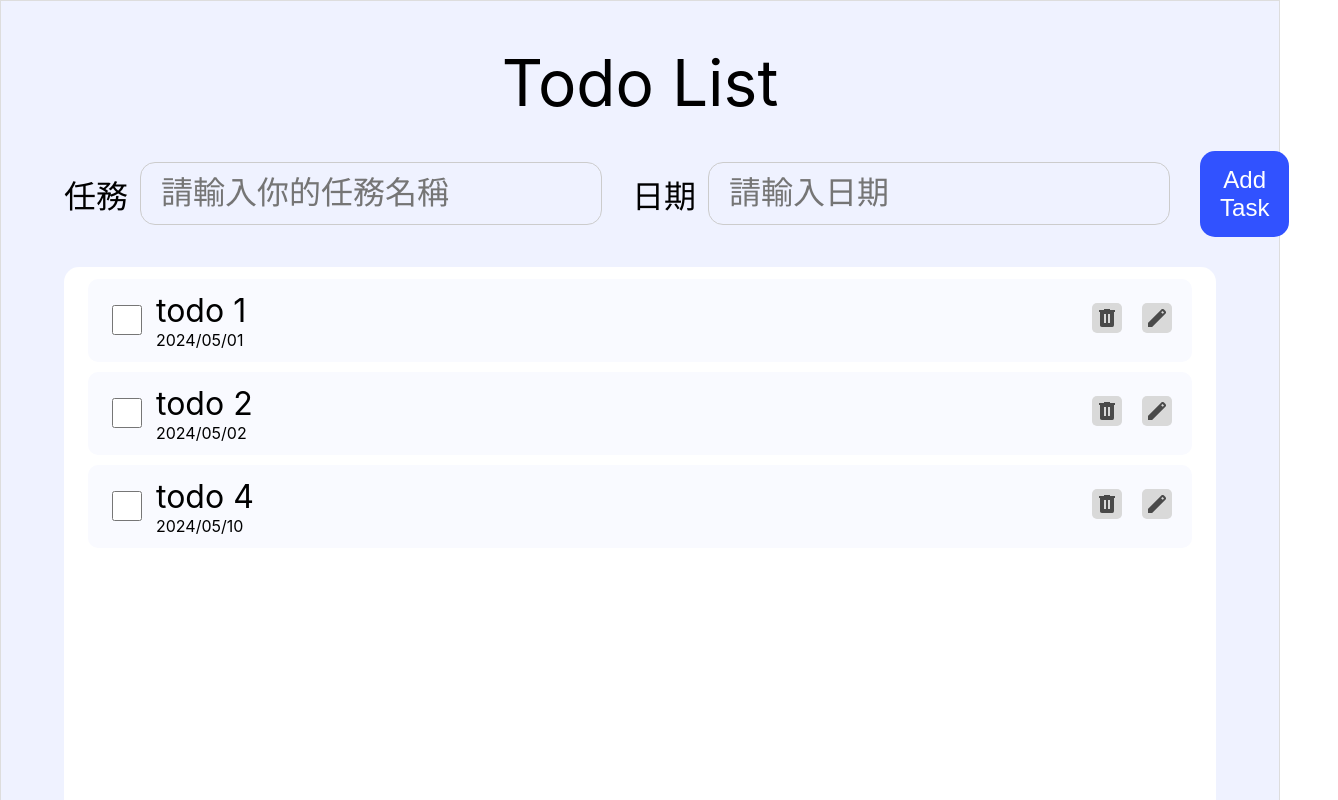
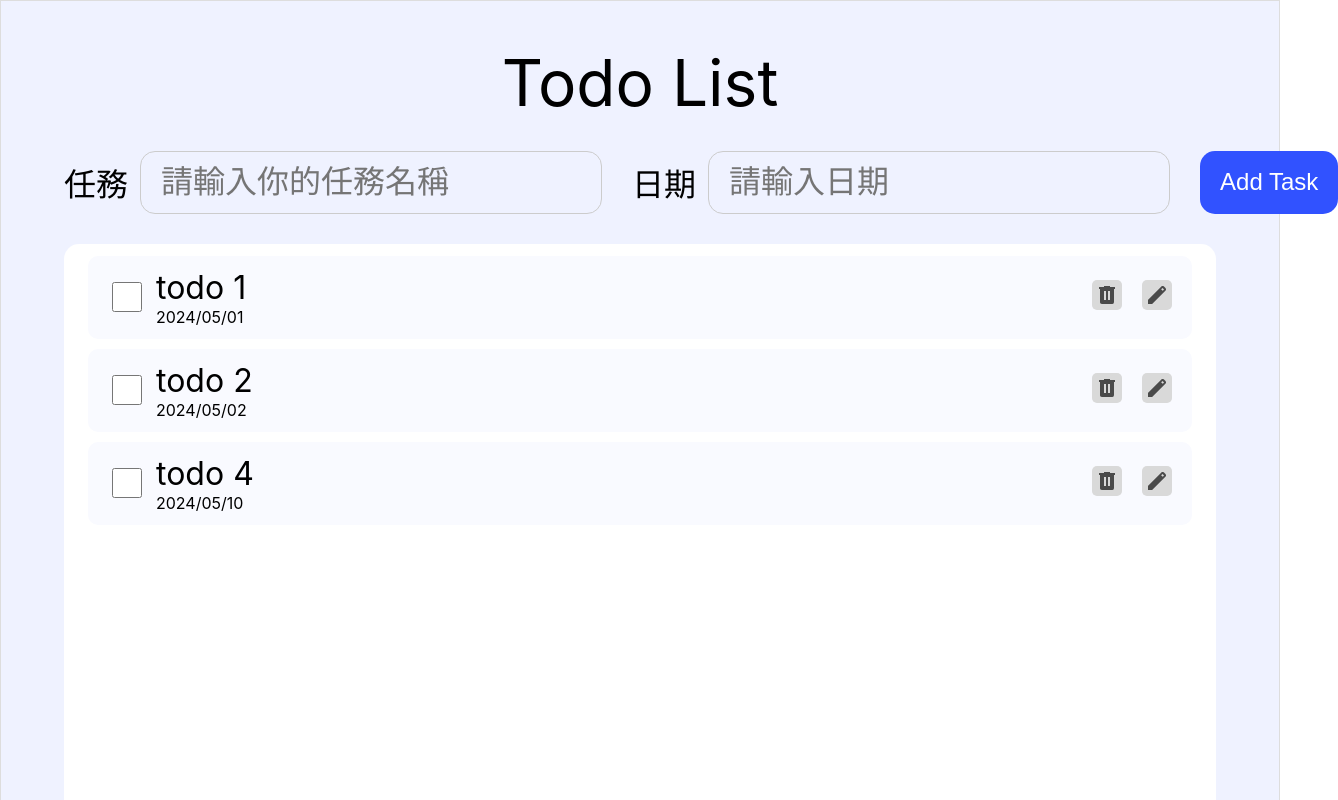
Before and after one commit to Musukeki/react_todoList, a React (Create React App) app: page / in a window 1280 px wide. Shown: the top 800 px of the page, 1338 px wide, since content can reach past the window. Built offline with nearby package versions, Linux system fonts and the light colour scheme.

Commit message:
add style

```diff
--- a/src/App.tsx
+++ b/src/App.tsx
@@ -196,6 +196,7 @@ const StyledBtn = styled.button`
   border-radius: 15px;
   border: 0;
   background-color: #3152ff;
+  white-space: nowrap;
   color: #fff;
   &:hover {
     background-color: #1532cb;
```
